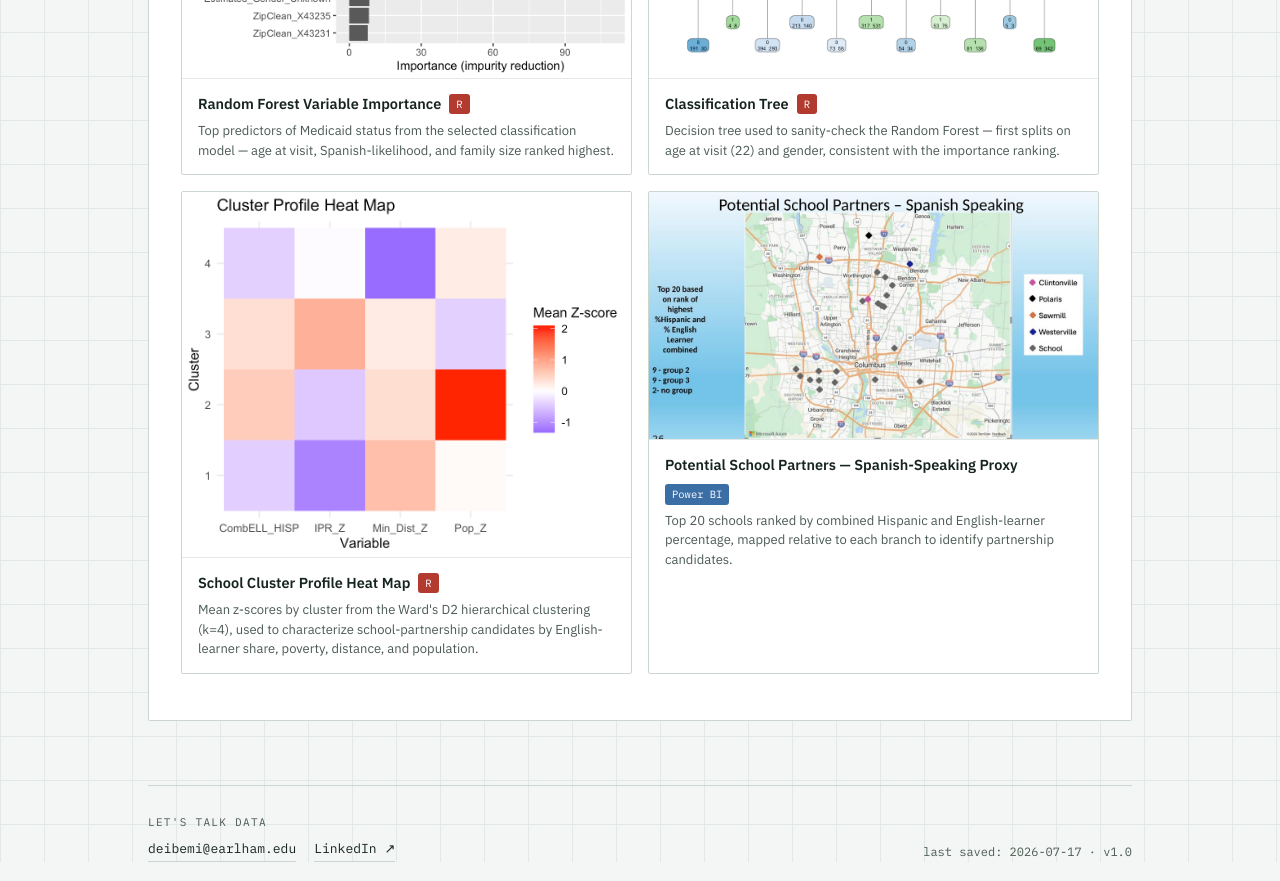
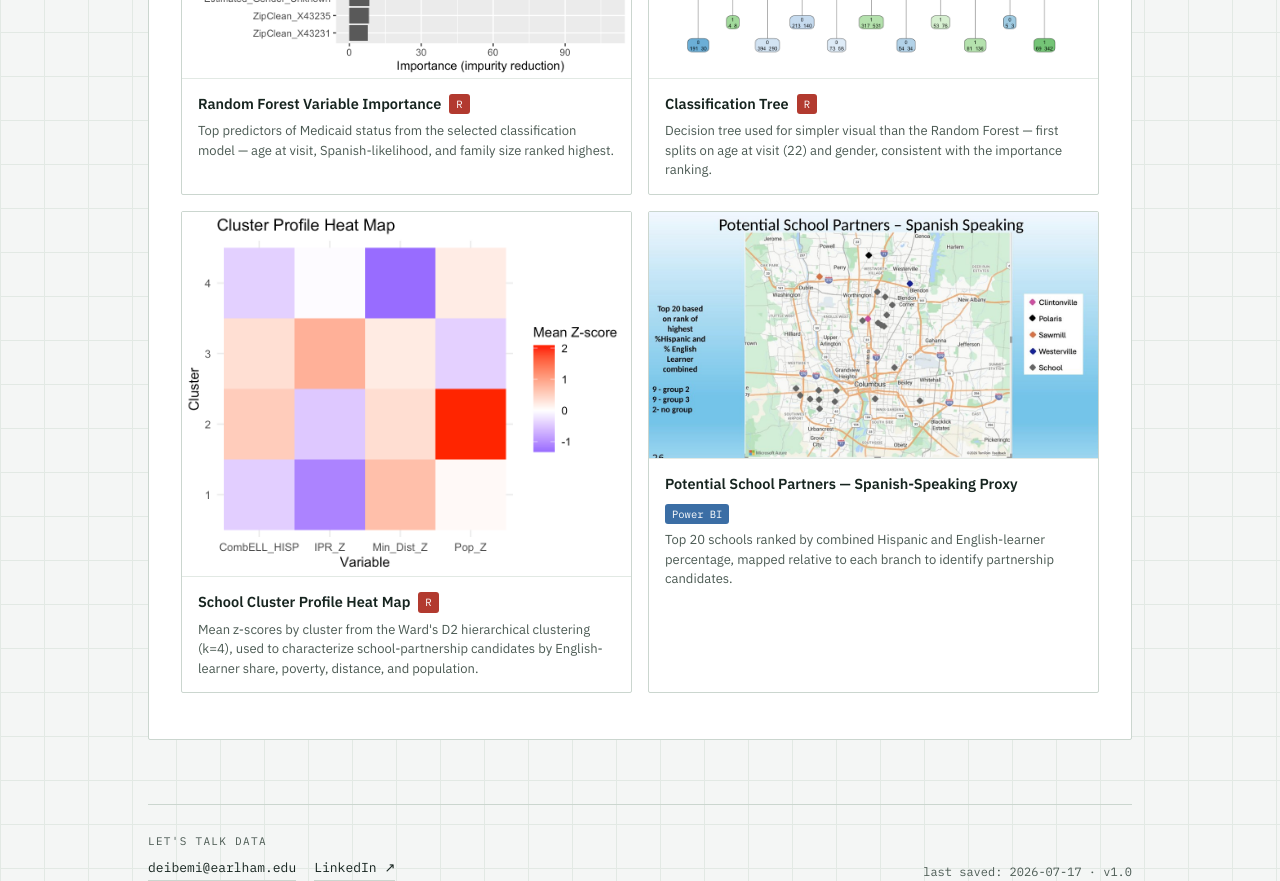
Before and after one commit to mike-d-prog/mike-d-prog.github.io, a plain HTML site: page index.html in a window 1280 px wide. Shown: the part 7360-8241 px from the top of the page. Drawn offline with Linux system fonts and the light colour scheme.

Commit message:
Update artifact caption for clarity

```diff
--- a/index.html
+++ b/index.html
@@ -904,7 +904,7 @@ getwd()</code></pre>
               <span class="name">Classification Tree</span>
               <span class="artifact-tag tab-ml">R</span>
             </div>
-            <p class="artifact-caption">Decision tree used to sanity-check the Random Forest — first splits on age at visit (22) and gender, consistent with the importance ranking.</p>
+            <p class="artifact-caption">Decision tree used for simpler visual than the Random Forest — first splits on age at visit (22) and gender, consistent with the importance ranking.</p>
           </div>
         </div>
         <div class="artifact-card">
```
